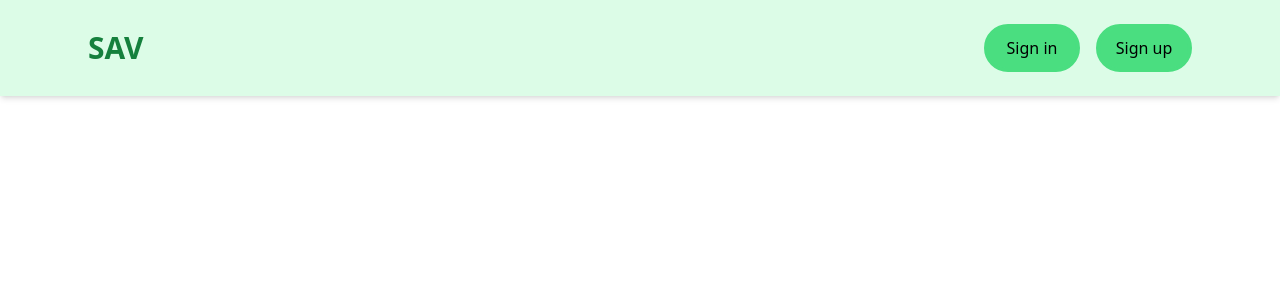
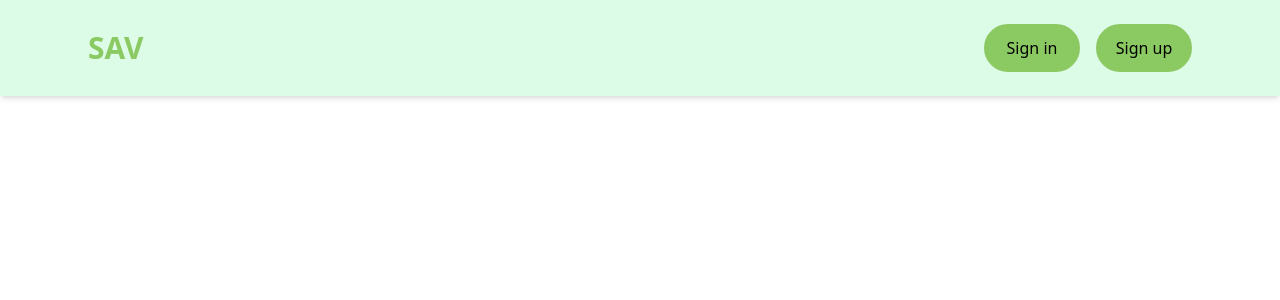
Before and after one commit to bikalpadhungana/flapcard, a React (Vite) app in the folder frontend/: page /home in a window 1280 px wide. Shown: the top 300 px of the page. Built offline with nearby package versions, Linux system fonts and the light colour scheme.

Commit message:
secured profile page and sign in and sign up page

```diff
--- a/frontend/src/App.jsx
+++ b/frontend/src/App.jsx
@@ -5,19 +5,25 @@ import Profile from "./pages/Profile";
 import Home from "./pages/Home";
 import Signin from "./pages/Signin";
 import Signup from "./pages/Signup";
+import { Navigate } from "react-router-dom";
 
 // components
 import Navbar from "./components/Navbar";
 
+import { useAuthContext } from "./hooks/use.auth.context";
+
 export default function App() {
+
+  const { user } = useAuthContext();
+
   return (
     <BrowserRouter>
       <Navbar />
       <Routes>
         <Route path="/home" element={<Home />} />
-        <Route path="/profile" element={<Profile />} />
-        <Route path="/sign-in" element={<Signin />} />
-        <Route path="/sign-up" element={<Signup />} />
+        <Route path="/profile" element={user ? <Profile /> : <Navigate to="/sign-in" />} />
+        <Route path="/sign-in" element={!user ? <Signin /> : <Navigate to="/home" />} />
+        <Route path="/sign-up" element={!user ? <Signup /> : <Navigate to="/home" />} />
       </Routes>
     </BrowserRouter>
   )
--- a/frontend/src/components/Navbar.jsx
+++ b/frontend/src/components/Navbar.jsx
@@ -9,23 +9,23 @@ export default function Navbar() {
     <header className="bg-green-100 shadow-md">
       <div className="flex justify-between items-center max-w-6xl mx-auto p-6">
         <Link to="/home">
-          <h1 className="font-bold text-sm sm:text-3xl text-green-700">SAV</h1>
+          <h1 className="font-bold text-sm sm:text-3xl text-navbar">SAV</h1>
         </Link>
 
         {!user &&
           <ul className="flex gap-4">
             <Link to="/sign-in">
-              <li className="text-black bg-green-400 hover:opacity-75 transition-all duration-500 cursor-pointer border-4 rounded-full border-green-400 p-2 w-24 text-center">Sign in</li>
+              <li className="text-black bg-navbar hover:opacity-75 transition-all duration-500 cursor-pointer border-4 rounded-full border-navbar p-2 w-24 text-center">Sign in</li>
             </Link>
             <Link to="/sign-up">
-              <li className="text-black bg-green-400 hover:opacity-75 transition-all duration-500 cursor-pointer border-4 rounded-full border-green-400 p-2 w-24 text-center">Sign up</li>
+              <li className="text-black bg-navbar hover:opacity-75 transition-all duration-500 cursor-pointer border-4 rounded-full border-navbar p-2 w-24 text-center">Sign up</li>
             </Link>
           </ul>}
 
         {user &&
           <ul>
             <Link to="profile">
-              <li className="text-black bg-green-400 hover:opacity-75 transition-all duration-500 cursor-pointer border-4 rounded-full border-green-400 p-2 w-24 text-center">Profile</li>
+              <li className="text-black bg-navbar hover:opacity-75 transition-all duration-500 cursor-pointer border-4 rounded-full border-navbar p-2 w-24 text-center">Profile</li>
             </Link>
           </ul>
         }
--- a/frontend/src/pages/Home.jsx
+++ b/frontend/src/pages/Home.jsx
@@ -1,10 +1,12 @@
-import { useAuthContext } from "../hooks/use.auth.context"
+import { useAuthContext } from "../hooks/use.auth.context";
 
 export default function Home() {
 
   const { user } = useAuthContext();
 
   return (
-    <div>{user && <p>{ JSON.stringify(user) }</p>}</div>
+    <div className="container">
+      <div className="bg">{user && <p>{ JSON.stringify(user) }</p>}</div>
+    </div>
   )
 }
--- a/frontend/tailwind.config.js
+++ b/frontend/tailwind.config.js
@@ -7,8 +7,7 @@ export default {
   theme: {
     extend: {
       colors: {
-        'navbar-left': '#bbe687',
-        'navbar-right': '#8bca62'
+        'navbar': '#8bca62'
       }
     },
   },
```
Also changed, not shown: frontend/images/sva_1.png (added).
